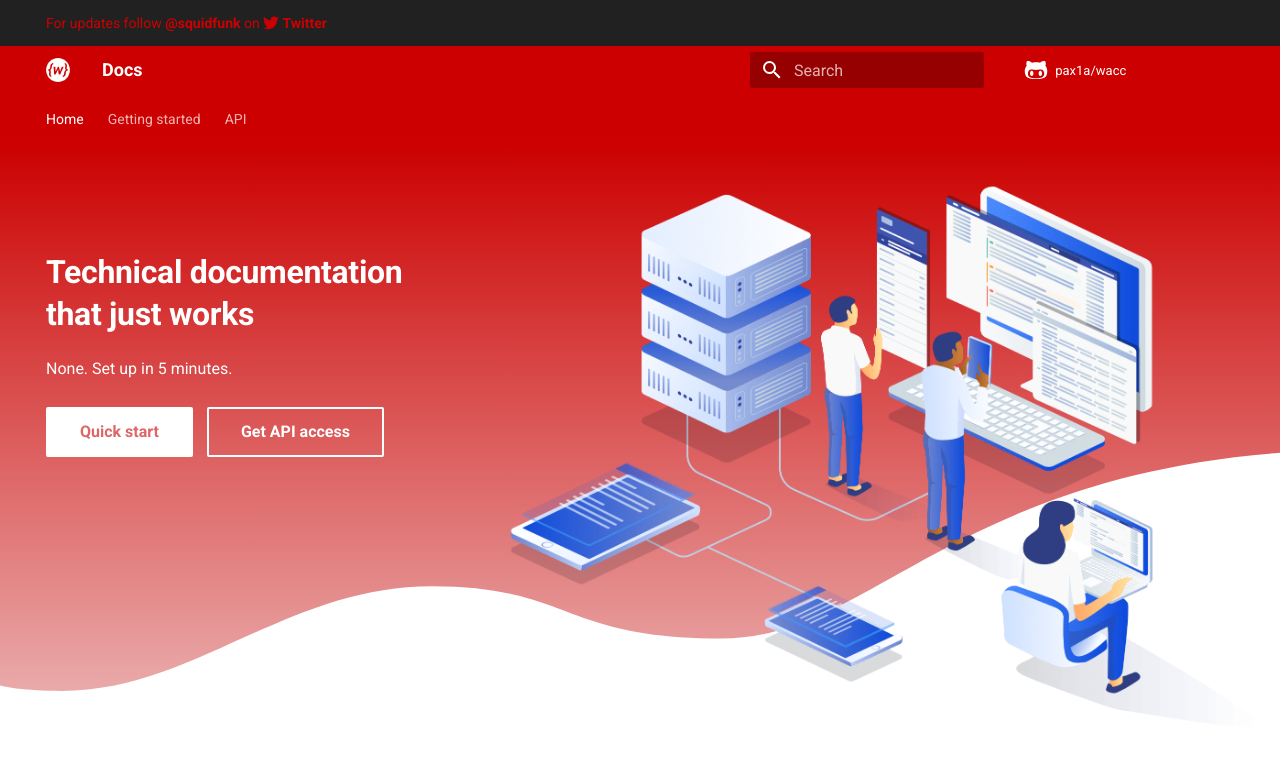
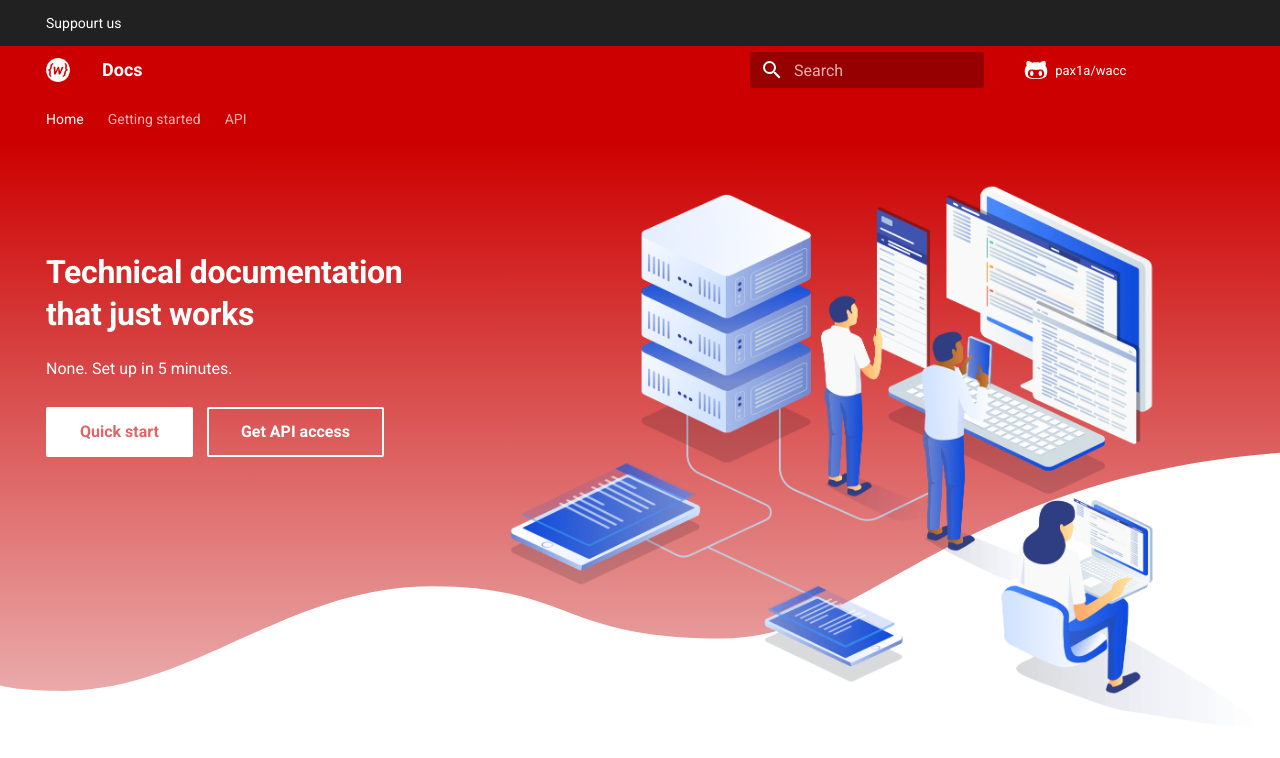
Before and after one commit to pax1a/wacc, an MkDocs documentation site: the page built from docs/index.md, in a window 1280 px wide. Shown: the top 758 px of the page. Built offline with MkDocs 1.6.1 and Material for MkDocs 9.7.7, drawn with Linux system fonts in a browser that asks for light colours; comment, search, counter and statistics services are not loaded.

Commit message:
Update main.html

```diff
--- a/overrides/main.html
+++ b/overrides/main.html
@@ -44,14 +44,6 @@
   <meta property="og:image:width" content="1080" />
   <meta property="og:image:height" content="568" />
 
-  <!-- Twitter meta tags -->
-  <meta name="twitter:card" content="summary_large_image" />
-  <meta name="twitter:site" content="@squidfunk" />
-  <meta name="twitter:creator" content="@squidfunk" />
-  <meta name="twitter:title" content="{{ title }}" />
-  <meta name="twitter:description" content="{{ config.site_description }}" />
-  <meta name="twitter:image" content="{{ image }}" />
-
   <!-- Extra stylesheets -->
   <link
     rel="stylesheet"
@@ -61,13 +53,7 @@
 
 <!-- Announcement bar -->
 {% block announce %}
-  <a href="https://twitter.com/squidfunk">
-    For updates follow <strong>@squidfunk</strong> on
-    <span class="twemoji twitter">
-      {% include ".icons/fontawesome/brands/twitter.svg" %}
-    </span>
-    <strong>Twitter</strong>
-  </a>
+  Suppourt us
 {% endblock %}
 
 <!-- Content -->
```
